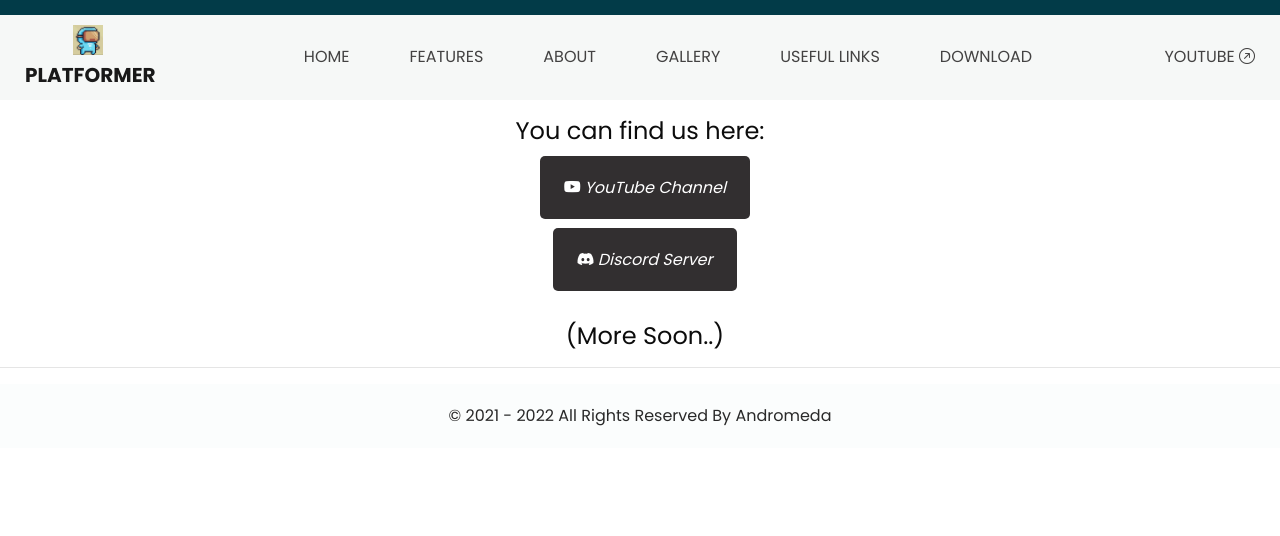
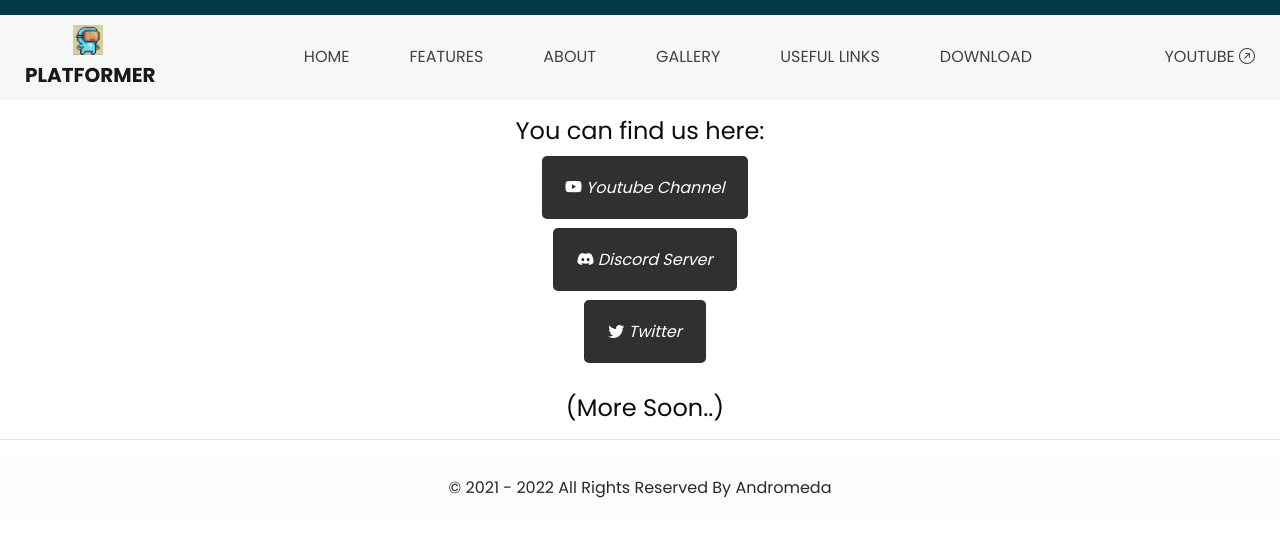
Before and after one commit to platformer-game/platformer-game.github.io, a plain HTML site: page links.html in a window 1280 px wide. Drawn offline with nearby package versions, Linux system fonts and the light colour scheme.

Commit message:
some changes
some changes

```diff
--- a/css/style.css
+++ b/css/style.css
@@ -627,6 +627,15 @@ ul.social-icons {
     transition: .5s;
     background-color: #322f30;
 }
+.bi-twitter {
+    padding:20px 24px;
+    -o-transition:.5s;
+    -ms-transition:.5s;
+    -moz-transition:.5s;
+    -webkit-transition:.5s;
+    transition: .5s;
+    background-color: #322f30;
+}
 .bi-discord:hover {
     background-color: #5662f6;
 }
@@ -642,8 +651,11 @@ ul.social-icons {
     transition: .5s;
     background-color: #322f30;
 }
-.fa-twitter:hover {
+.bi-twitter:hover {
     background-color: #00aced;
+}
+.fa-facebook:hover {
+    background-color: blue;
 }
 
 .bi-youtube {
--- a/links.html
+++ b/links.html
@@ -123,10 +123,12 @@
   <div class="footer-social-icons" style="margin-top:100px;">
     <h4 class="_14" style="text-align: center;">You can find us here:</h4>
     <ul class="social-icons" style="padding-left: 10px;">
-      <li title="YouTube Channel" style="margin-top: 20px;"><a href="https://www.youtube.com/channel/UCqLkB0ikeZudFq3xYeXhJoA" class="social-icon" target="_blank"> <i class="bi bi-youtube smicon"> YouTube Channel</i></a></li><br><br><br>
-      <li title="Discord Server"><a href="https://discord.gg/4m3zwxyevf" class="social-icon" target="_blank"><i class="bi bi-discord smicon" style="font: none;"> Discord Server</i></a></li>
+      <li title="YouTube Channel" style="margin-top: 20px;"><a href="https://www.youtube.com/channel/UCqLkB0ikeZudFq3xYeXhJoA" class="social-icon" target="_blank"> <i class="bi bi-youtube smicon"> Youtube Channel</i></a></li><br><br><br>
+      <li title="Discord Server"><a href="https://discord.gg/4m3zwxyevf" class="social-icon" target="_blank"><i class="bi bi-discord smicon" style="font: none;"> Discord Server</i></a></li><br><br><br>
+      <li title="Twitter"><a href="https://twitter.com/platformergame" class="social-icon" target="_blank"><i class="bi bi-twitter smicon"> Twitter</i></a></li>
         <!-- <li title="Facebook"><a href="" class="social-icon"> <i class="fa fa-facebook smicon"></i></a></li>
         <li title="Twitter"><a href="" class="social-icon"> <i class="fa fa-twitter smicon"></i></a></li> -->
+
         <li><h4 class="_14" style="margin-top: 50px;">(More Soon..)</h4></li>
     </ul>
   </div>
```
Also changed, not shown: about.html (+2 -2 lines), download.html (+2 -2 lines), features.html (+2 -2 lines), gallery.html (+2 -2 lines), index.html (+6 -3 lines).
